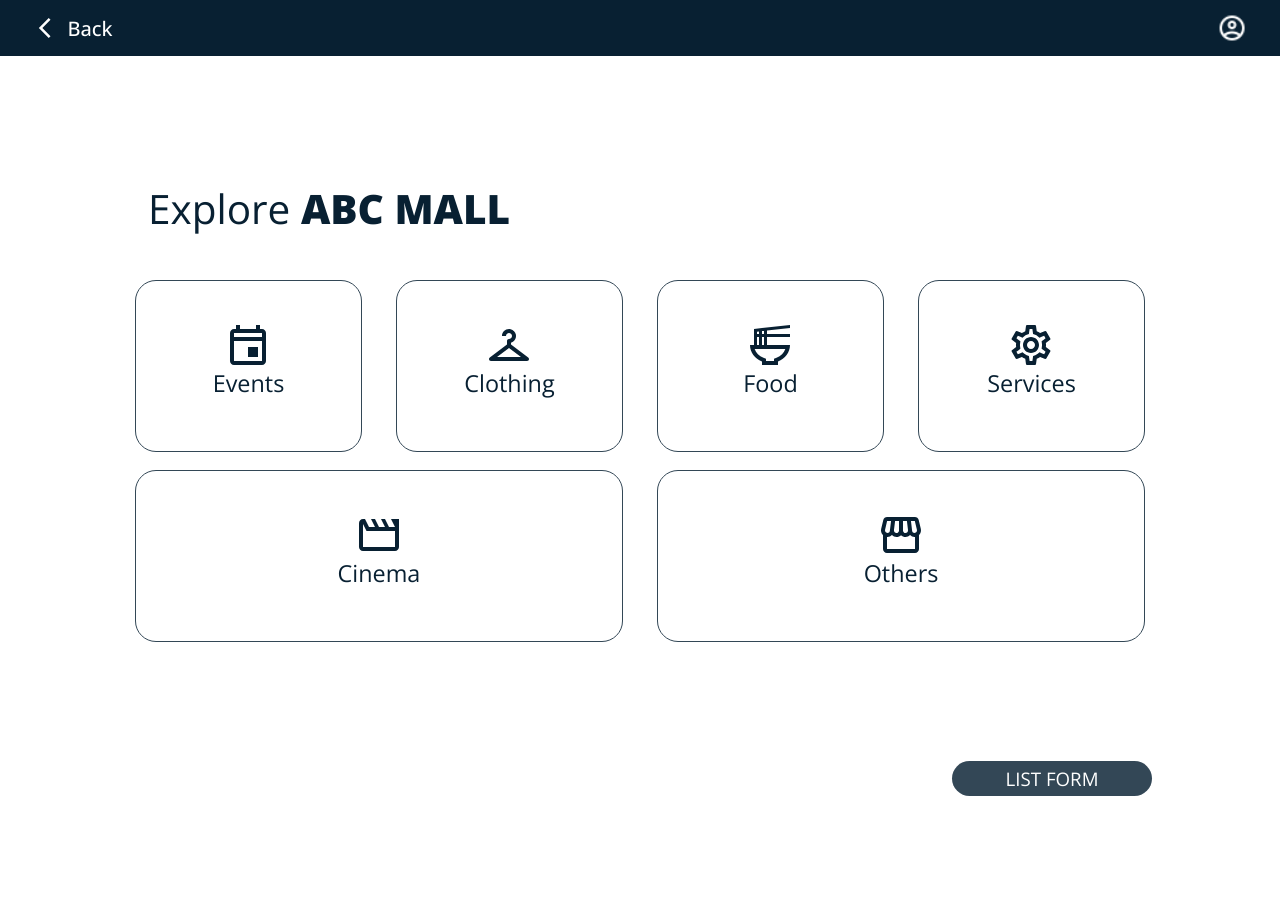
After one commit to Kkoli1/LambdaPHP_Project, a PHP site: page /explore-tile.php in a window 1280 px wide. The commit adds this page. Run offline with PHP 8.4, Linux system fonts and the light colour scheme.

Commit message:
New page added: Explore (Tile)

```diff
--- a/Finals/css/style4.css
+++ b/Finals/css/style4.css
@@ -548,7 +548,7 @@ input[type=date]{
     width: 120px;
 }
 
-
+.explore-list-header-2,
 .explore-list-header{
     width: 100%;
     display: flex;
@@ -563,8 +563,13 @@ input[type=date]{
     border-bottom: 2px solid rgb(8, 32, 50);
 }
 
+.explore-list-header-2 h1 span,
 .explore-list-header h1 span{
     font-weight: 300;
+}
+
+.explore-list-header-2{
+    border-bottom: unset;
 }
 
 .explore-list-container{
@@ -615,3 +620,92 @@ input[type=date]{
 .explore-list-body > * > *{
     font-weight: 300;
 }
+
+.button-form-container{
+    margin: 120px 0;
+    width: 100%;
+    display: flex;
+    justify-content: flex-end;
+}
+
+.button-form-container a{
+    text-decoration: none;
+}
+
+.button-form-button{
+    width: 200px;
+    height: 35px;
+    display: flex;
+    justify-content: center;
+    align-items: center;
+    font-family: 'Open Sans', sans-serif;
+    border-radius: 30px;
+    background-color: rgba(51, 71, 86,1);
+    color: white;
+}
+
+.button-form-button h3{
+    font-weight: 300;
+}
+
+.tile-grid-container{
+    margin-top: 30px;
+    width: 100%;
+    display: grid;
+    justify-content: space-around;
+    grid-template-columns: 22% 22% 22% 22%;
+    grid-template-rows: 170px 170px;
+    gap: 20px;
+}
+
+.tile-grid-container > * {
+    border-radius: 20px;
+    display: flex;
+    justify-content: center;
+    align-items: center;
+    flex-direction: column;
+    text-decoration: none;
+}
+
+.tile{
+    outline: 1px solid rgba(51, 71, 86,1);
+    font-family: 'Open Sans', sans-serif;
+    font-size: 20px;
+    transition: background-color 0.2s ease-in-out 0s;
+}
+
+.tile svg{
+    transform: scale(2);
+    transition: fill 0.2s ease-in-out 0s;
+}
+
+.tile h3{
+    font-weight: 300;
+    margin-top: 10px;
+    color: rgba(8, 32, 50, 1);
+    transition: color 0.2s ease-in-out 0s;
+}
+
+.tile:hover {
+    background-color: rgba(8, 32, 50, 1);
+}
+
+.tile:hover svg{
+    fill: white;
+}
+
+.tile:hover h3{
+    color: white;
+}
+
+#cinema-tile{
+    grid-column: 1 / span 2;
+}
+
+#others-tile{
+    grid-column: 3 / span 2;
+}
+
+.tile{
+
+}
--- /dev/null
+++ b/Finals/explore-tile.php
@@ -0,0 +1,94 @@
+<!DOCTYPE html>
+<html lang="en">
+<head>
+    <meta charset="UTF-8">
+    <meta http-equiv="X-UA-Compatible" content="IE=edge">
+    <meta name="viewport" content="width=device-width, initial-scale=1.0">
+
+    <link rel="preconnect" href="https://fonts.googleapis.com">
+    <link rel="preconnect" href="https://fonts.gstatic.com" crossorigin>
+    <link href="https://fonts.googleapis.com/css2?family=Open+Sans:wght@300;800&display=swap" rel="stylesheet">
+
+    <link rel="preconnect" href="https://fonts.googleapis.com">
+    <link rel="preconnect" href="https://fonts.gstatic.com" crossorigin>
+    <link href="https://fonts.googleapis.com/css2?family=Open+Sans:wght@300;500&display=swap" rel="stylesheet">
+
+    <link rel="stylesheet" href="css/navigation-general.css">
+    <link rel="stylesheet" href="css/style4.css">
+    <title>Update Cinema</title>
+</head>
+<body>
+    <header class="main-screen-header">
+        <a href="mainscreen.php" class="back-link">
+        <div class="back-container">
+            <svg xmlns="http://www.w3.org/2000/svg" height="34px" viewBox="0 0 24 24" width="24px" fill="white"><path d="M0 0h24v24H0V0z" fill="none" opacity=".87"/><path d="M17.51 3.87L15.73 2.1 5.84 12l9.9 9.9 1.77-1.77L9.38 12l8.13-8.13z"/></svg>
+            <div class="back-text">
+                Back
+            </div>
+        </div>
+        </a>
+
+        <a href="">
+        <div class="profile-icon">
+            <img src="DesignMaterials/Icons/account_circle_white_24dp.png" alt="profile icon">
+        </div>
+        </a>
+    </header>
+
+    <section class="grid-page-2">
+        <div class="left"></div>
+        <div class="center">
+            <div class="explore-list-header-2">
+                <h1><span>Explore</span> ABC MALL</h1>
+            </div>
+
+            <div class="tile-grid-container">
+                <a href="" class="tile">
+                    <svg xmlns="http://www.w3.org/2000/svg" height="24px" viewBox="0 0 24 24" width="24px" fill="rgba(8, 32, 50, 1)"><path d="M0 0h24v24H0V0z" fill="none"/><path d="M19 4h-1V2h-2v2H8V2H6v2H5c-1.11 0-1.99.9-1.99 2L3 20c0 1.1.89 2 2 2h14c1.1 0 2-.9 2-2V6c0-1.1-.9-2-2-2zm0 16H5V10h14v10zm0-12H5V6h14v2zm-7 5h5v5h-5z"/></svg>
+                    <h3>Events</h3>
+                </a>
+
+                <a href="" class="tile">
+                    <svg xmlns="http://www.w3.org/2000/svg" enable-background="new 0 0 24 24" height="24px" viewBox="0 0 24 24" width="24px" fill="rgba(8, 32, 50, 1)"><g><rect fill="none" height="24" width="24"/><path d="M21.6,18.2L13,11.75v-0.91c1.65-0.49,2.8-2.17,2.43-4.05c-0.26-1.31-1.3-2.4-2.61-2.7C10.54,3.57,8.5,5.3,8.5,7.5h2 C10.5,6.67,11.17,6,12,6s1.5,0.67,1.5,1.5c0,0.84-0.69,1.52-1.53,1.5C11.43,8.99,11,9.45,11,9.99v1.76L2.4,18.2 C1.63,18.78,2.04,20,3,20h9h9C21.96,20,22.37,18.78,21.6,18.2z M6,18l6-4.5l6,4.5H6z"/></g></svg>
+                    <h3>Clothing</h3>
+                </a>
+
+                <a href="" class="tile">
+                    <svg xmlns="http://www.w3.org/2000/svg" enable-background="new 0 0 24 24" height="24px" viewBox="0 0 24 24" width="24px" fill="rgba(8, 32, 50, 1)"><g><rect fill="none" height="24" width="24"/></g><g><path d="M19.66,14c-0.66,1.92-2.24,3.54-4.4,4.39L14,18.89V20h-4v-1.11l-1.27-0.5c-2.16-0.85-3.74-2.47-4.4-4.39H19.66 M22,2 L4,3.99V12H2c0,3.69,2.47,6.86,6,8.25V22h8v-1.75c3.53-1.39,6-4.56,6-8.25H10.5V8H22V6.5H10.5V4.78L22,3.51V2L22,2z M8,6.5V5.06 l1-0.11V6.5H8L8,6.5z M5.5,6.5V5.34l1-0.11V6.5H5.5L5.5,6.5z M8,12V8h1v4H8L8,12z M5.5,12V8h1v4H5.5L5.5,12z"/></g></svg>
+                    <h3>Food</h3>
+                </a>
+
+                <a href="" class="tile">
+                    <svg xmlns="http://www.w3.org/2000/svg" height="24px" viewBox="0 0 24 24" width="24px" fill="rgba(8, 32, 50, 1)"><path d="M0 0h24v24H0V0z" fill="none"/><path d="M19.43 12.98c.04-.32.07-.64.07-.98 0-.34-.03-.66-.07-.98l2.11-1.65c.19-.15.24-.42.12-.64l-2-3.46c-.09-.16-.26-.25-.44-.25-.06 0-.12.01-.17.03l-2.49 1c-.52-.4-1.08-.73-1.69-.98l-.38-2.65C14.46 2.18 14.25 2 14 2h-4c-.25 0-.46.18-.49.42l-.38 2.65c-.61.25-1.17.59-1.69.98l-2.49-1c-.06-.02-.12-.03-.18-.03-.17 0-.34.09-.43.25l-2 3.46c-.13.22-.07.49.12.64l2.11 1.65c-.04.32-.07.65-.07.98 0 .33.03.66.07.98l-2.11 1.65c-.19.15-.24.42-.12.64l2 3.46c.09.16.26.25.44.25.06 0 .12-.01.17-.03l2.49-1c.52.4 1.08.73 1.69.98l.38 2.65c.03.24.24.42.49.42h4c.25 0 .46-.18.49-.42l.38-2.65c.61-.25 1.17-.59 1.69-.98l2.49 1c.06.02.12.03.18.03.17 0 .34-.09.43-.25l2-3.46c.12-.22.07-.49-.12-.64l-2.11-1.65zm-1.98-1.71c.04.31.05.52.05.73 0 .21-.02.43-.05.73l-.14 1.13.89.7 1.08.84-.7 1.21-1.27-.51-1.04-.42-.9.68c-.43.32-.84.56-1.25.73l-1.06.43-.16 1.13-.2 1.35h-1.4l-.19-1.35-.16-1.13-1.06-.43c-.43-.18-.83-.41-1.23-.71l-.91-.7-1.06.43-1.27.51-.7-1.21 1.08-.84.89-.7-.14-1.13c-.03-.31-.05-.54-.05-.74s.02-.43.05-.73l.14-1.13-.89-.7-1.08-.84.7-1.21 1.27.51 1.04.42.9-.68c.43-.32.84-.56 1.25-.73l1.06-.43.16-1.13.2-1.35h1.39l.19 1.35.16 1.13 1.06.43c.43.18.83.41 1.23.71l.91.7 1.06-.43 1.27-.51.7 1.21-1.07.85-.89.7.14 1.13zM12 8c-2.21 0-4 1.79-4 4s1.79 4 4 4 4-1.79 4-4-1.79-4-4-4zm0 6c-1.1 0-2-.9-2-2s.9-2 2-2 2 .9 2 2-.9 2-2 2z"/></svg>
+                    <h3>Services</h3>
+                </a>
+
+                <a href="" class="tile" id="cinema-tile">
+                    <svg xmlns="http://www.w3.org/2000/svg" height="24px" viewBox="0 0 24 24" width="24px" fill="rgba(8, 32, 50, 1)"><path d="M0 0h24v24H0V0z" fill="none"/><path d="M4 6.47L5.76 10H20v8H4V6.47M22 4h-4l2 4h-3l-2-4h-2l2 4h-3l-2-4H8l2 4H7L5 4H4c-1.1 0-1.99.9-1.99 2L2 18c0 1.1.9 2 2 2h16c1.1 0 2-.9 2-2V4z"/></svg>
+                    <h3>Cinema</h3>
+                </a>
+
+                <a href="" class="tile" id="others-tile">
+                    <svg xmlns="http://www.w3.org/2000/svg" enable-background="new 0 0 24 24" height="24px" viewBox="0 0 24 24" width="24px" fill="rgba(8, 32, 50, 1)"><g><rect fill="none" height="24" width="24"/></g><g><g/><g><path d="M21.9,8.89l-1.05-4.37c-0.22-0.9-1-1.52-1.91-1.52H5.05C4.15,3,3.36,3.63,3.15,4.52L2.1,8.89 c-0.24,1.02-0.02,2.06,0.62,2.88C2.8,11.88,2.91,11.96,3,12.06V19c0,1.1,0.9,2,2,2h14c1.1,0,2-0.9,2-2v-6.94 c0.09-0.09,0.2-0.18,0.28-0.28C21.92,10.96,22.15,9.91,21.9,8.89z M18.91,4.99l1.05,4.37c0.1,0.42,0.01,0.84-0.25,1.17 C19.57,10.71,19.27,11,18.77,11c-0.61,0-1.14-0.49-1.21-1.14L16.98,5L18.91,4.99z M13,5h1.96l0.54,4.52 c0.05,0.39-0.07,0.78-0.33,1.07C14.95,10.85,14.63,11,14.22,11C13.55,11,13,10.41,13,9.69V5z M8.49,9.52L9.04,5H11v4.69 C11,10.41,10.45,11,9.71,11c-0.34,0-0.65-0.15-0.89-0.41C8.57,10.3,8.45,9.91,8.49,9.52z M4.04,9.36L5.05,5h1.97L6.44,9.86 C6.36,10.51,5.84,11,5.23,11c-0.49,0-0.8-0.29-0.93-0.47C4.03,10.21,3.94,9.78,4.04,9.36z M5,19v-6.03C5.08,12.98,5.15,13,5.23,13 c0.87,0,1.66-0.36,2.24-0.95c0.6,0.6,1.4,0.95,2.31,0.95c0.87,0,1.65-0.36,2.23-0.93c0.59,0.57,1.39,0.93,2.29,0.93 c0.84,0,1.64-0.35,2.24-0.95c0.58,0.59,1.37,0.95,2.24,0.95c0.08,0,0.15-0.02,0.23-0.03V19H5z"/></g></g></svg>
+                    <h3>Others</h3>
+                </a>
+            </div>
+
+            <div class="button-form-container">
+                <a href="explore-list.php">
+                    <div class="button-form-button">
+                        <h3>LIST FORM</h3>
+                    </div>
+                </a>
+            </div>
+        </div>
+        <div class="right"></div>
+    </section>
+
+
+
+
+
+
+</body>
+</html>
```
Also changed, not shown: Finals/explore-list.php (+7 -0 lines).
